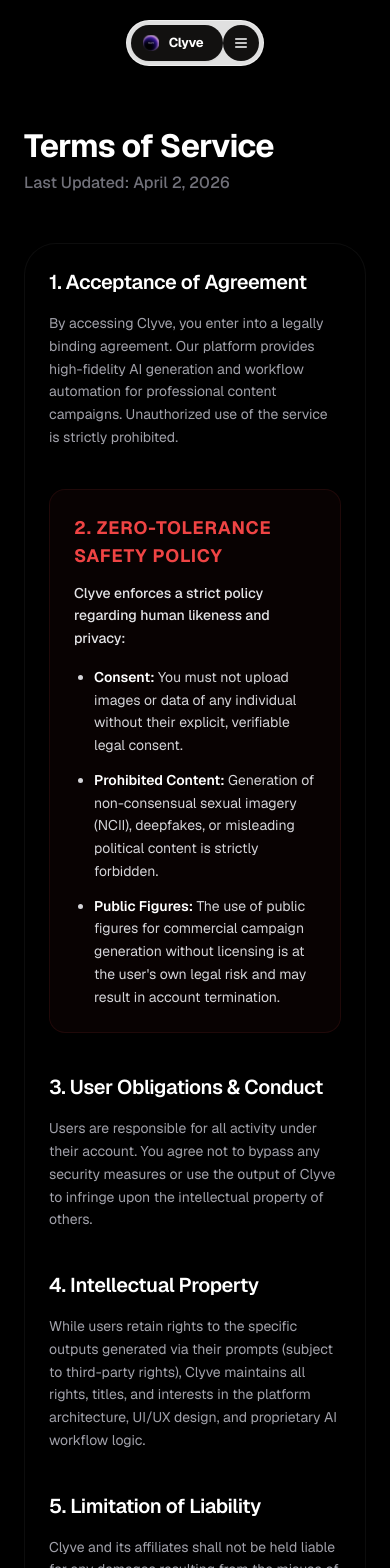
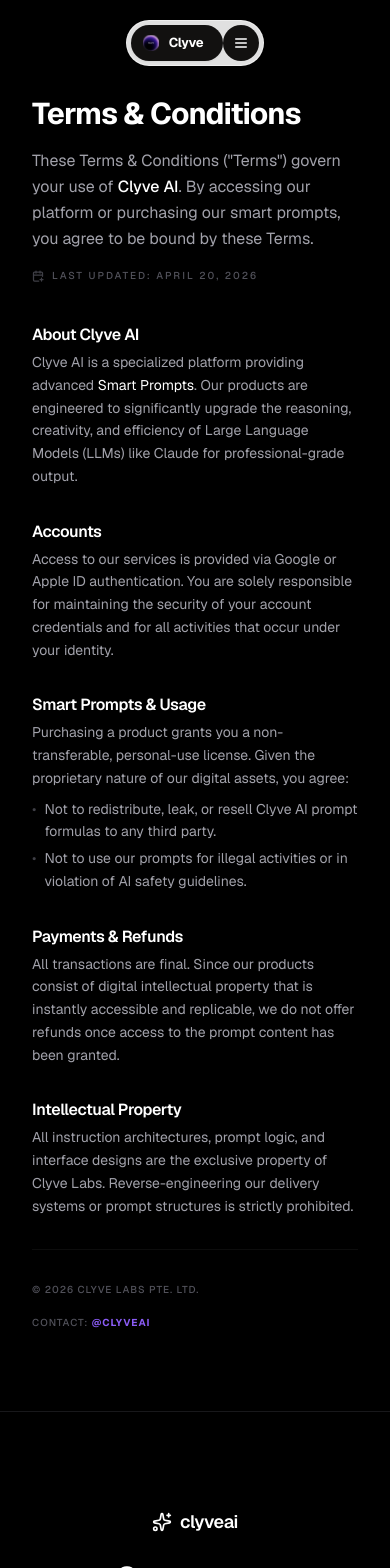
Before and after one commit to clyveai/clyve, a Next.js app: page /terms in a window 390 px wide. Shown: the top 1568 px of the page. Built offline with nearby package versions, Linux system fonts and the light colour scheme.

Commit message:
feat: update Privacy and Terms

```diff
--- a/src/app/(legal)/privacy/page.tsx
+++ b/src/app/(legal)/privacy/page.tsx
@@ -1,61 +1,86 @@
 "use client";
 
 import { motion } from "framer-motion";
+import { CalendarPlus } from "lucide-react";
 
 export default function PrivacyPage() {
     return (
-        /* REVISI: Menggunakan pt-32 agar sinkron dengan section pricing & terms */
-        <main className="min-h-screen bg-[#000000] text-white font-sans selection:bg-white selection:text-black pt-32 pb-24">
-            <div className="max-w-4xl mx-auto px-6">
+        <main className="min-h-screen bg-black text-white font-sans selection:bg-zinc-800 selection:text-white pt-24 pb-20 scroll-smooth">
+            <div className="max-w-3xl mx-auto px-8">
                 <motion.div
-                    initial={{ opacity: 0, y: 20 }}
+                    initial={{ opacity: 0, y: 15 }}
                     animate={{ opacity: 1, y: 0 }}
                     transition={{ duration: 0.8, ease: [0.21, 0.47, 0.32, 0.98] }}
                 >
-                    <header className="mb-12">
-                        <h1 className="text-[clamp(2rem,5vw,3.5rem)] font-bold tracking-tight mb-2 text-white">
+                    {/* Header Area */}
+                    <header className="mb-10">
+                        <h1 className="text-3xl md:text-4xl font-bold tracking-tight mb-4">
                             Privacy Policy
                         </h1>
-                        <p className="text-zinc-500 font-medium">Effective Date: April 2, 2026</p>
+                        <p className="text-zinc-400 text-base leading-relaxed max-w-2xl">
+                            At <span className="text-white font-medium">Clyve AI</span>, we recognize that your prompts are your competitive advantage. This policy details our commitment to protecting your data and the strategic integrity of your workflows.
+                        </p>
+
+                        {/* Effective Date with Icon */}
+                        <div className="mt-4 flex items-center gap-2 text-[10px] font-medium text-zinc-600 uppercase tracking-[0.2em]">
+                            <CalendarPlus size={12} strokeWidth={2.5} className="text-zinc-700" />
+                            <span>Effective Date: April 20, 2026</span>
+                        </div>
                     </header>
 
-                    {/* Menggunakan glass-dark dan rounded-[2rem] agar identik dengan pricing */}
-                    <div className="glass-dark p-6 md:p-10 rounded-[2rem] border border-white/5 space-y-10 leading-relaxed text-zinc-400 text-sm md:text-base">
+                    {/* Content Sections - Tight & Balanced Spacing */}
+                    <div className="space-y-8 text-zinc-400 leading-relaxed text-sm md:text-base">
 
                         <section>
-                            <h2 className="text-xl font-semibold text-white mb-4">1. Data Collection Scope</h2>
-                            <p>To facilitate advanced AI campaign workflows, we collect the following:</p>
-                            <ul className="list-disc pl-5 mt-3 space-y-2">
-                                <li><strong className="text-white">Account Data:</strong> Information provided during registration.</li>
-                                <li><strong className="text-white">UGC Assets:</strong> Images and videos uploaded for AI transformation.</li>
-                                <li><strong className="text-white">Operational Data:</strong> Prompt history and workflow configurations used to optimize the Nano Banana Pro engine.</li>
-                            </ul>
-                        </section>
-
-                        <section>
-                            <h2 className="text-xl font-semibold text-white mb-4">2. Processing & AI Training</h2>
+                            <h2 className="text-base font-semibold text-white mb-1 tracking-tight">1. Data Minimization</h2>
                             <p>
-                                Clyve prioritizes user confidentiality. Your uploaded campaign assets are processed in a secure environment. We do not use your private UGC (User Generated Content) to train public AI models without your explicit participation in our opt-in research programs.
+                                We operate on a principle of data minimization. We only collect essential information required for account authentication (email via Google/Apple) and secure payment processing. Clyve AI does not have access to, nor do we store, the proprietary data you input into third-party AI models.
                             </p>
                         </section>
 
                         <section>
-                            <h2 className="text-xl font-semibold text-white mb-4">3. Data Security Measures</h2>
+                            <h2 className="text-base font-semibold text-white mb-1 tracking-tight">2. Prompt Confidentiality</h2>
                             <p>
-                                We employ enterprise-grade encryption for data at rest and in transit. Access to uploaded media is restricted to the authenticated user account. While we strive for absolute security, no method of transmission over the internet is 100% secure.
+                                Your creative and technical application of our <span className="text-white">Smart Prompts</span> is strictly confidential. We do not monitor, log, or train internal models on the specific results or modifications you make to the prompts within your local environment.
                             </p>
                         </section>
 
                         <section>
-                            <h2 className="text-xl font-semibold text-white mb-4">4. Retention & Deletion</h2>
+                            <h2 className="text-base font-semibold text-white mb-1 tracking-tight">3. Protection of Strategic Assets</h2>
                             <p>
-                                Users have the right to request the permanent deletion of their data. Upon account termination or a specific deletion request, all assets related to your account will be purged from our servers within a 30-day window.
+                                We understand that how you use AI is part of your professional "know-how." All account-related data is encrypted using industry-standard protocols. Our infrastructure is built to ensure that your purchase history and account details remain inaccessible to unauthorized entities.
                             </p>
                         </section>
 
-                        <section className="pt-8 border-t border-white/5 text-xs md:text-sm text-zinc-500 italic">
-                            For privacy-related inquiries or to exercise your data rights, contact: <span className="text-white not-italic font-medium">support@clyve.com</span>
+                        <section>
+                            <h2 className="text-base font-semibold text-white mb-1 tracking-tight">4. Third-Party Ecosystems</h2>
+                            <p>
+                                Clyve AI provides the "logic" (prompts), but the "engine" (LLMs like Claude or GPT) is provided by third parties. Your interactions with these engines are subject to their respective privacy policies. We recommend reviewing the data retention settings of the AI providers you utilize.
+                            </p>
                         </section>
+
+                        <section>
+                            <h2 className="text-base font-semibold text-white mb-1 tracking-tight">5. Control & Erasure</h2>
+                            <p>
+                                You maintain absolute ownership of your account data. You may request a full export or permanent deletion of your account at any time. Upon request, all associated data will be purged from our active systems within 30 days.
+                            </p>
+                        </section>
+
+                        {/* Footer with Linked Instagram Accent */}
+                        <footer className="pt-8 border-t border-white/5 flex flex-col md:flex-row justify-between gap-4 text-[10px] text-zinc-600 uppercase tracking-widest font-medium">
+                            <p>© 2026 Clyve Labs Pte. Ltd.</p>
+                            <p>
+                                Contact:{" "}
+                                <a
+                                    href="https://instagram.com/clyveai"
+                                    target="_blank"
+                                    rel="noopener noreferrer"
+                                    className="text-violet-500 font-bold hover:text-violet-400 transition-colors"
+                                >
+                                    @clyveai
+                                </a>
+                            </p>
+                        </footer>
 
                     </div>
                 </motion.div>
--- a/src/app/(legal)/terms/page.tsx
+++ b/src/app/(legal)/terms/page.tsx
@@ -1,67 +1,96 @@
 "use client";
 
 import { motion } from "framer-motion";
+import { CalendarPlus } from "lucide-react";
 
 export default function TermsPage() {
     return (
-        /* REVISI: Menggunakan pt-32 agar sinkron dengan section pricing kamu */
-        <main className="min-h-screen bg-[#000000] text-white font-sans selection:bg-white selection:text-black pt-32 pb-24">
-            <div className="max-w-4xl mx-auto px-6">
+        <main className="min-h-screen bg-black text-white font-sans selection:bg-zinc-800 selection:text-white pt-24 pb-20 scroll-smooth">
+            <div className="max-w-3xl mx-auto px-8">
                 <motion.div
-                    initial={{ opacity: 0, y: 20 }}
+                    initial={{ opacity: 0, y: 15 }}
                     animate={{ opacity: 1, y: 0 }}
                     transition={{ duration: 0.8, ease: [0.21, 0.47, 0.32, 0.98] }}
                 >
-                    <header className="mb-12">
-                        <h1 className="text-[clamp(2rem,5vw,3.5rem)] font-bold tracking-tight mb-2 text-white">
-                            Terms of Service
+                    {/* Header Area */}
+                    <header className="mb-10">
+                        <h1 className="text-3xl md:text-4xl font-bold tracking-tight mb-4">
+                            Terms & Conditions
                         </h1>
-                        <p className="text-zinc-500 font-medium">Last Updated: April 2, 2026</p>
+                        <p className="text-zinc-400 text-base leading-relaxed max-w-2xl">
+                            These Terms & Conditions ("Terms") govern your use of <span className="text-white font-medium">Clyve AI</span>. By accessing our platform or purchasing our smart prompts, you agree to be bound by these Terms.
+                        </p>
+
+                        {/* Last Updated with Icon */}
+                        <div className="mt-4 flex items-center gap-2 text-[10px] font-medium text-zinc-600 uppercase tracking-[0.2em]">
+                            <CalendarPlus size={12} strokeWidth={2.5} className="text-zinc-700" />
+                            <span>Last updated: April 20, 2026</span>
+                        </div>
                     </header>
 
-                    {/* Menggunakan class glass-dark agar konsisten dengan desain pricing */}
-                    <div className="glass-dark p-6 md:p-10 rounded-[2rem] border border-white/5 space-y-10 leading-relaxed text-zinc-400 text-sm md:text-base">
+                    {/* Content Sections - Tight & Balanced Spacing */}
+                    <div className="space-y-8 text-zinc-400 leading-relaxed text-sm md:text-base">
 
                         <section>
-                            <h2 className="text-xl font-semibold text-white mb-4">1. Acceptance of Agreement</h2>
+                            <h2 className="text-base font-semibold text-white mb-1 tracking-tight">About Clyve AI</h2>
                             <p>
-                                By accessing Clyve, you enter into a legally binding agreement. Our platform provides high-fidelity AI generation and workflow automation for professional content campaigns. Unauthorized use of the service is strictly prohibited.
+                                Clyve AI is a specialized platform providing advanced <span className="text-white">Smart Prompts</span>. Our products are engineered to significantly upgrade the reasoning, creativity, and efficiency of Large Language Models (LLMs) like Claude for professional-grade output.
                             </p>
                         </section>
 
-                        {/* SAFETY SECTION */}
-                        <section className="p-6 bg-red-500/[0.03] border border-red-500/10 rounded-2xl">
-                            <h2 className="text-lg font-bold text-red-500 mb-3 uppercase tracking-wider">2. Zero-Tolerance Safety Policy</h2>
-                            <p className="text-zinc-200 mb-4 font-medium">
-                                Clyve enforces a strict policy regarding human likeness and privacy:
+                        <section>
+                            <h2 className="text-base font-semibold text-white mb-1 tracking-tight">Accounts</h2>
+                            <p>
+                                Access to our services is provided via Google or Apple ID authentication. You are solely responsible for maintaining the security of your account credentials and for all activities that occur under your identity.
                             </p>
-                            <ul className="list-disc pl-5 space-y-3 text-zinc-300">
-                                <li><span className="text-white font-semibold">Consent:</span> You must not upload images or data of any individual without their explicit, verifiable legal consent.</li>
-                                <li><span className="text-white font-semibold">Prohibited Content:</span> Generation of non-consensual sexual imagery (NCII), deepfakes, or misleading political content is strictly forbidden.</li>
-                                <li><span className="text-white font-semibold">Public Figures:</span> The use of public figures for commercial campaign generation without licensing is at the user&apos;s own legal risk and may result in account termination.</li>
+                        </section>
+
+                        <section>
+                            <h2 className="text-base font-semibold text-white mb-1 tracking-tight">Smart Prompts & Usage</h2>
+                            <p className="mb-2">
+                                Purchasing a product grants you a non-transferable, personal-use license. Given the proprietary nature of our digital assets, you agree:
+                            </p>
+                            <ul className="space-y-1">
+                                <li className="flex gap-2 items-start">
+                                    <span className="text-zinc-700">•</span>
+                                    <span>Not to redistribute, leak, or resell Clyve AI prompt formulas to any third party.</span>
+                                </li>
+                                <li className="flex gap-2 items-start">
+                                    <span className="text-zinc-700">•</span>
+                                    <span>Not to use our prompts for illegal activities or in violation of AI safety guidelines.</span>
+                                </li>
                             </ul>
                         </section>
 
                         <section>
-                            <h2 className="text-xl font-semibold text-white mb-4">3. User Obligations & Conduct</h2>
+                            <h2 className="text-base font-semibold text-white mb-1 tracking-tight">Payments & Refunds</h2>
                             <p>
-                                Users are responsible for all activity under their account. You agree not to bypass any security measures or use the output of Clyve to infringe upon the intellectual property of others.
+                                All transactions are final. Since our products consist of digital intellectual property that is instantly accessible and replicable, we do not offer refunds once access to the prompt content has been granted.
                             </p>
                         </section>
 
                         <section>
-                            <h2 className="text-xl font-semibold text-white mb-4">4. Intellectual Property</h2>
+                            <h2 className="text-base font-semibold text-white mb-1 tracking-tight">Intellectual Property</h2>
                             <p>
-                                While users retain rights to the specific outputs generated via their prompts (subject to third-party rights), Clyve maintains all rights, titles, and interests in the platform architecture, UI/UX design, and proprietary AI workflow logic.
+                                All instruction architectures, prompt logic, and interface designs are the exclusive property of Clyve Labs. Reverse-engineering our delivery systems or prompt structures is strictly prohibited.
                             </p>
                         </section>
 
-                        <section>
-                            <h2 className="text-xl font-semibold text-white mb-4">5. Limitation of Liability</h2>
+                        {/* Footer with Linked Instagram Accent */}
+                        <footer className="pt-8 border-t border-white/5 flex flex-col md:flex-row justify-between gap-4 text-[10px] text-zinc-600 uppercase tracking-widest font-medium">
+                            <p>© 2026 Clyve Labs Pte. Ltd.</p>
                             <p>
-                                Clyve and its affiliates shall not be held liable for any damages resulting from the misuse of AI-generated content. We provide the tools; the legal responsibility for the campaign content lies solely with the user.
+                                Contact:{" "}
+                                <a
+                                    href="https://instagram.com/clyveai"
+                                    target="_blank"
+                                    rel="noopener noreferrer"
+                                    className="text-violet-500 font-bold hover:text-violet-400 transition-colors"
+                                >
+                                    @clyveai
+                                </a>
                             </p>
-                        </section>
+                        </footer>
 
                     </div>
                 </motion.div>
```
